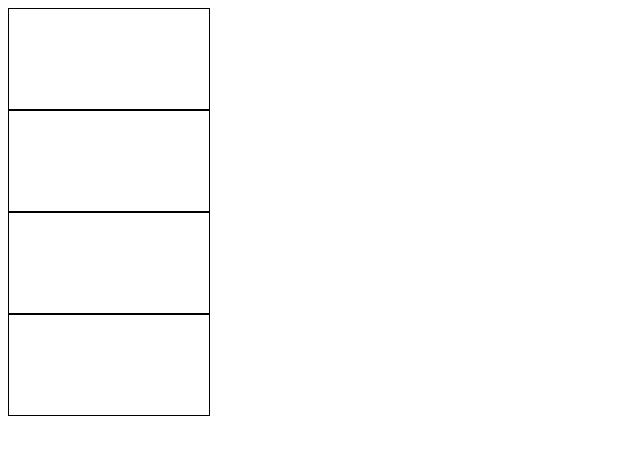
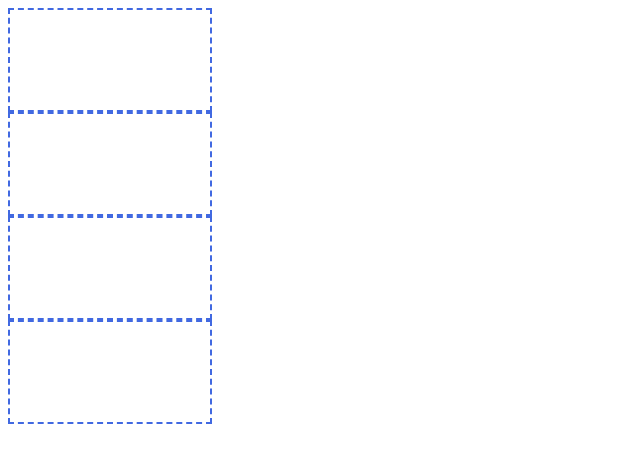
Before and after one commit to Neyman1/Projetop, a plain HTML site: page index.html in a window 1280 px wide. Shown: the whole page, without its empty margins (0-640 px from the left). Drawn offline with Linux system fonts and the light colour scheme.

Commit message:
Nova borda

```diff
--- a/index.html
+++ b/index.html
@@ -8,9 +8,7 @@
         section{
             width: 200px;
             height: 100px;
-            border-style: solid;
-            border-width: 1px;
-            border-color: black;
+            border: royalblue 2px dashed;
         }
     </style>
 
```
